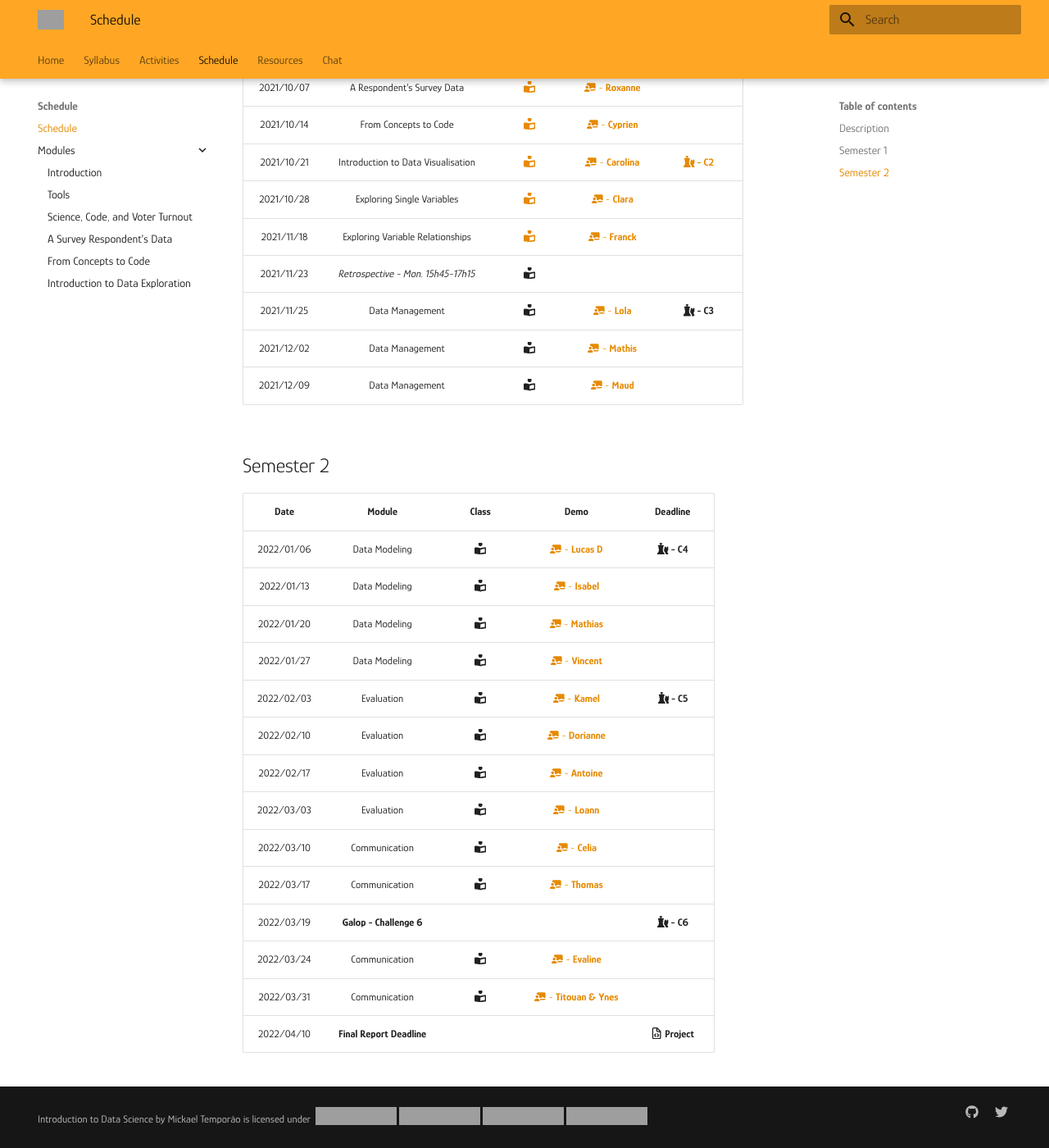
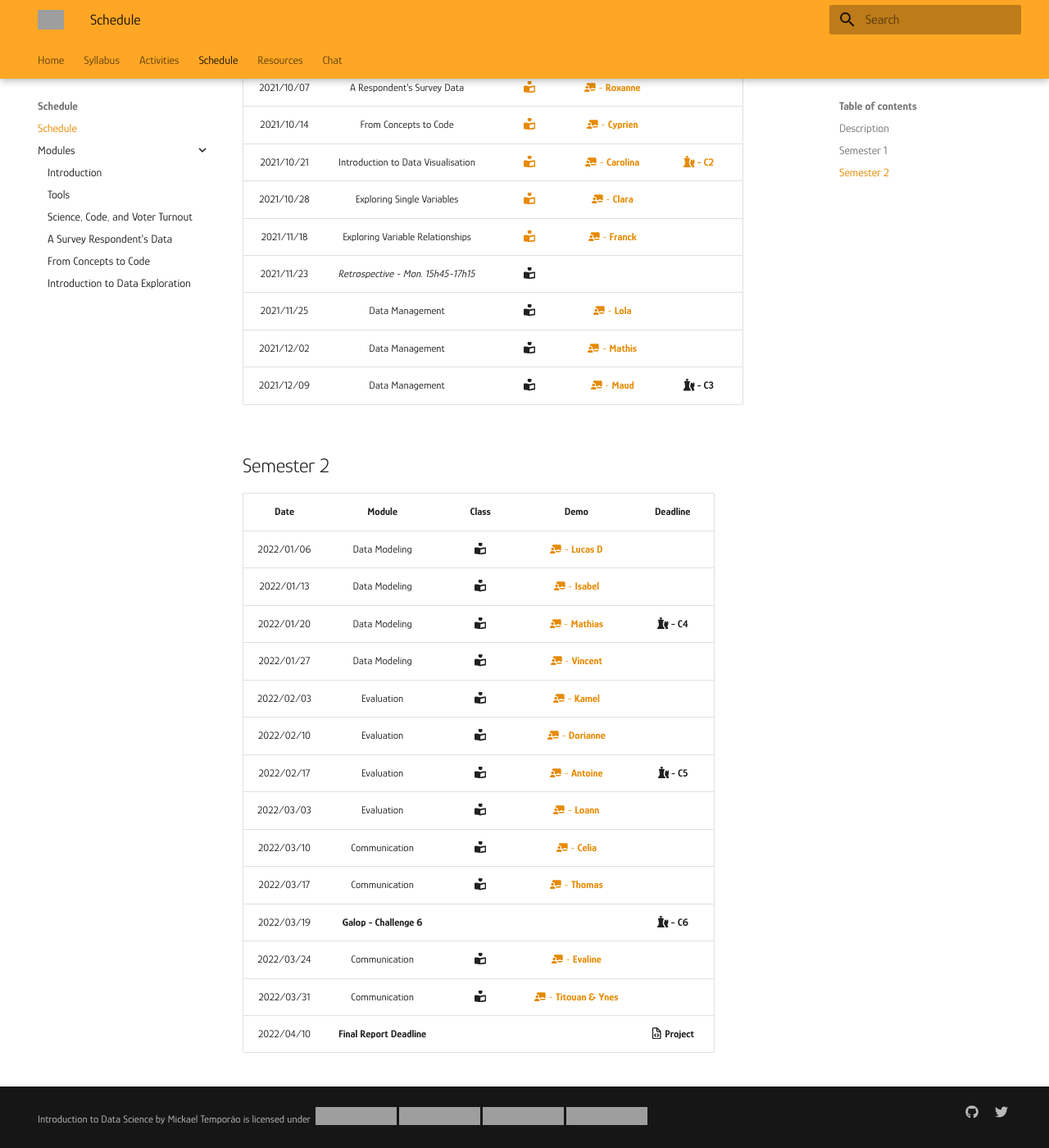
Before and after one commit to mickaeltemporao/itds, an MkDocs documentation site: the page built from docs/schedule.md, in a window 1280 px wide and 1400 px high, scrolled down 711 px. Shown: the whole window at 82% size. Built offline with MkDocs 1.6.1 and Material for MkDocs 9.7.7, drawn with Linux system fonts in a browser that asks for light colours; grey boxes are pictures that could not be loaded.

Commit message:
update schedule

```diff
--- a/docs/schedule.md
+++ b/docs/schedule.md
@@ -22,20 +22,20 @@ This schedule is an approximation, subject to change due needs of the students i
 | 2021/10/28 | Exploring Single Variables              | [:fontawesome-solid-book-reader:](modules/exploration-1.md) | [:fontawesome-solid-chalkboard-teacher: - **Clara**](activities/participation.md)    |                                                                                                                                            |
 | 2021/11/18 | Exploring Variable Relationships        | [:fontawesome-solid-book-reader:](modules/exploration-2.md) | [:fontawesome-solid-chalkboard-teacher: - **Franck**](activities/participation.md)   |                                                                                                                                            |
 | 2021/11/23 | *Retrospective - Mon. 15h45-17h15*      | :fontawesome-solid-book-reader:                             |                                                                                      |                                                                                                                                            |
-| 2021/11/25 | Data Management                         | :fontawesome-solid-book-reader:                             | [:fontawesome-solid-chalkboard-teacher: - **Lola**](activities/participation.md)     | **:fontawesome-solid-chess: - C3**                                                                                                         |
+| 2021/11/25 | Data Management                         | :fontawesome-solid-book-reader:                             | [:fontawesome-solid-chalkboard-teacher: - **Lola**](activities/participation.md)     |                                                                                                                                            |
 | 2021/12/02 | Data Management                         | :fontawesome-solid-book-reader:                             | [:fontawesome-solid-chalkboard-teacher: - **Mathis**](activities/participation.md)   |                                                                                                                                            |
-| 2021/12/09 | Data Management                         | :fontawesome-solid-book-reader:                             | [:fontawesome-solid-chalkboard-teacher: - **Maud**](activities/participation.md)     |                                                                                                                                            |
+| 2021/12/09 | Data Management                         | :fontawesome-solid-book-reader:                             | [:fontawesome-solid-chalkboard-teacher: - **Maud**](activities/participation.md)     | **:fontawesome-solid-chess: - C3**                                                                                                         |
 
 ## Semester 2
 | Date       | Module                             | Class                                                       | Demo                                                                                       | Deadline                                                                                                                                   |
 | :-:        | :-:                                | :-:                                                         | :-:                                                                                        | :-:                                                                                                                                        |
-| 2022/01/06 | Data Modeling                      | :fontawesome-solid-book-reader:                             | [:fontawesome-solid-chalkboard-teacher: - **Lucas D**](activities/participation.md)        | **:fontawesome-solid-chess: - C4**                                                                                                         |
+| 2022/01/06 | Data Modeling                      | :fontawesome-solid-book-reader:                             | [:fontawesome-solid-chalkboard-teacher: - **Lucas D**](activities/participation.md)        |                                                                                                                                            |
 | 2022/01/13 | Data Modeling                      | :fontawesome-solid-book-reader:                             | [:fontawesome-solid-chalkboard-teacher: - **Isabel**](activities/participation.md)         |                                                                                                                                            |
-| 2022/01/20 | Data Modeling                      | :fontawesome-solid-book-reader:                             | [:fontawesome-solid-chalkboard-teacher: - **Mathias**](activities/participation.md)        |                                                                                                                                            |
+| 2022/01/20 | Data Modeling                      | :fontawesome-solid-book-reader:                             | [:fontawesome-solid-chalkboard-teacher: - **Mathias**](activities/participation.md)        | **:fontawesome-solid-chess: - C4**                                                                                                         |
 | 2022/01/27 | Data Modeling                      | :fontawesome-solid-book-reader:                             | [:fontawesome-solid-chalkboard-teacher: - **Vincent**](activities/participation.md)        |                                                                                                                                            |
-| 2022/02/03 | Evaluation                         | :fontawesome-solid-book-reader:                             | [:fontawesome-solid-chalkboard-teacher: - **Kamel**](activities/participation.md)          | **:fontawesome-solid-chess: - C5**                                                                                                         |
+| 2022/02/03 | Evaluation                         | :fontawesome-solid-book-reader:                             | [:fontawesome-solid-chalkboard-teacher: - **Kamel**](activities/participation.md)          |                                                                                                                                            |
 | 2022/02/10 | Evaluation                         | :fontawesome-solid-book-reader:                             | [:fontawesome-solid-chalkboard-teacher: - **Dorianne**](activities/participation.md)       |                                                                                                                                            |
-| 2022/02/17 | Evaluation                         | :fontawesome-solid-book-reader:                             | [:fontawesome-solid-chalkboard-teacher: - **Antoine**](activities/participation.md)        |                                                                                                                                            |
+| 2022/02/17 | Evaluation                         | :fontawesome-solid-book-reader:                             | [:fontawesome-solid-chalkboard-teacher: - **Antoine**](activities/participation.md)        | **:fontawesome-solid-chess: - C5**                                                                                                                                           |
 | 2022/03/03 | Evaluation                         | :fontawesome-solid-book-reader:                             | [:fontawesome-solid-chalkboard-teacher: - **Loann**](activities/participation.md)          |                                                                                                                                            |
 | 2022/03/10 | Communication                      | :fontawesome-solid-book-reader:                             | [:fontawesome-solid-chalkboard-teacher: - **Celia**](activities/participation.md)          |                                                                                                                                            |
 | 2022/03/17 | Communication                      | :fontawesome-solid-book-reader:                             | [:fontawesome-solid-chalkboard-teacher: - **Thomas**](activities/participation.md)         |                                                                                                                                            |
```
Also changed, not shown: docs/modules/exploration-2.md (+4 -3 lines).
